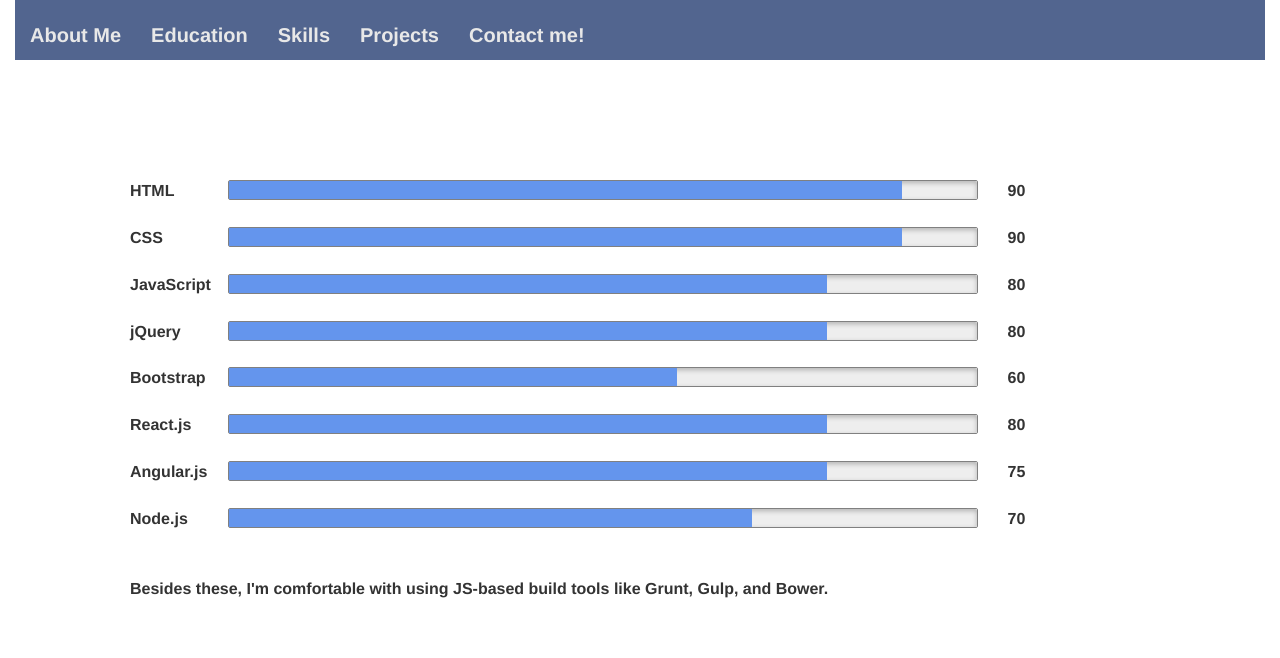
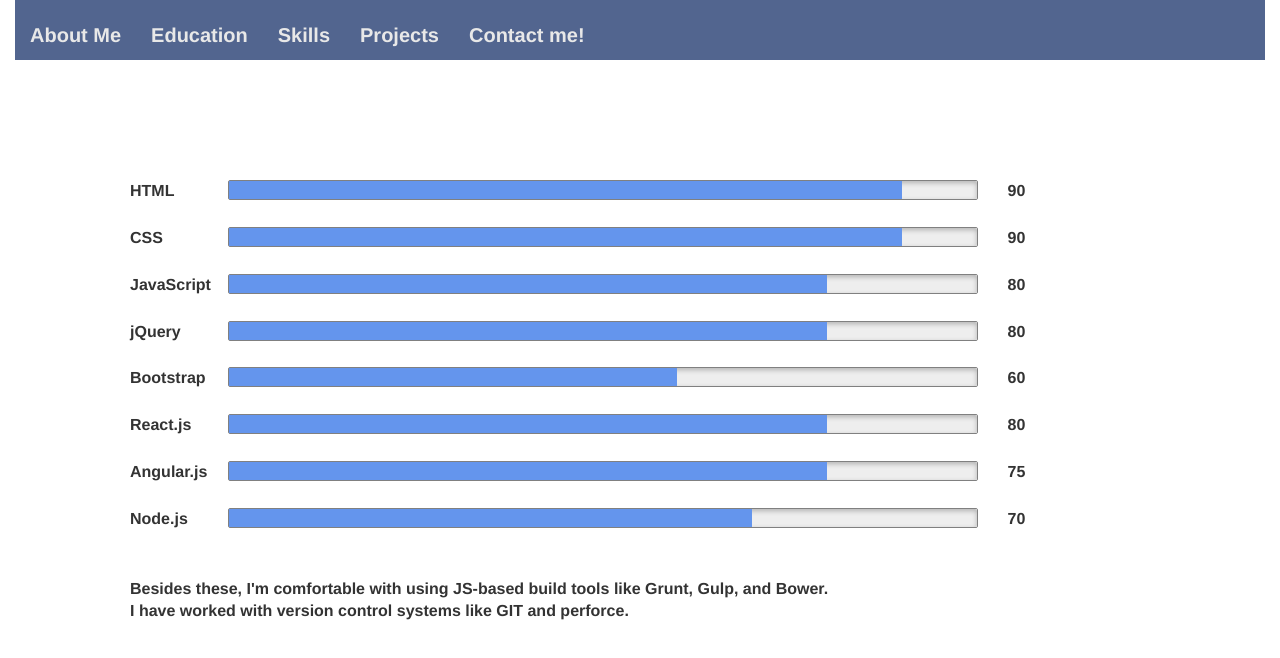
Before and after one commit to sayaliga/resume, a React (Create React App) app: page /resume/skills in a window 1280 px wide. Shown: the top 658 px of the page. Built offline with nearby package versions, Linux system fonts and the light colour scheme.

Commit message:
Added skill

```diff
--- a/src/components/skills.js
+++ b/src/components/skills.js
@@ -58,6 +58,8 @@
                 </div>
                 <div className="container">
                     Besides these, I'm comfortable with using JS-based build tools like Grunt, Gulp, and Bower.
+                    <br />
+                    I have worked with version control systems like GIT and perforce.
                 </div>
             </section>
         );
```
